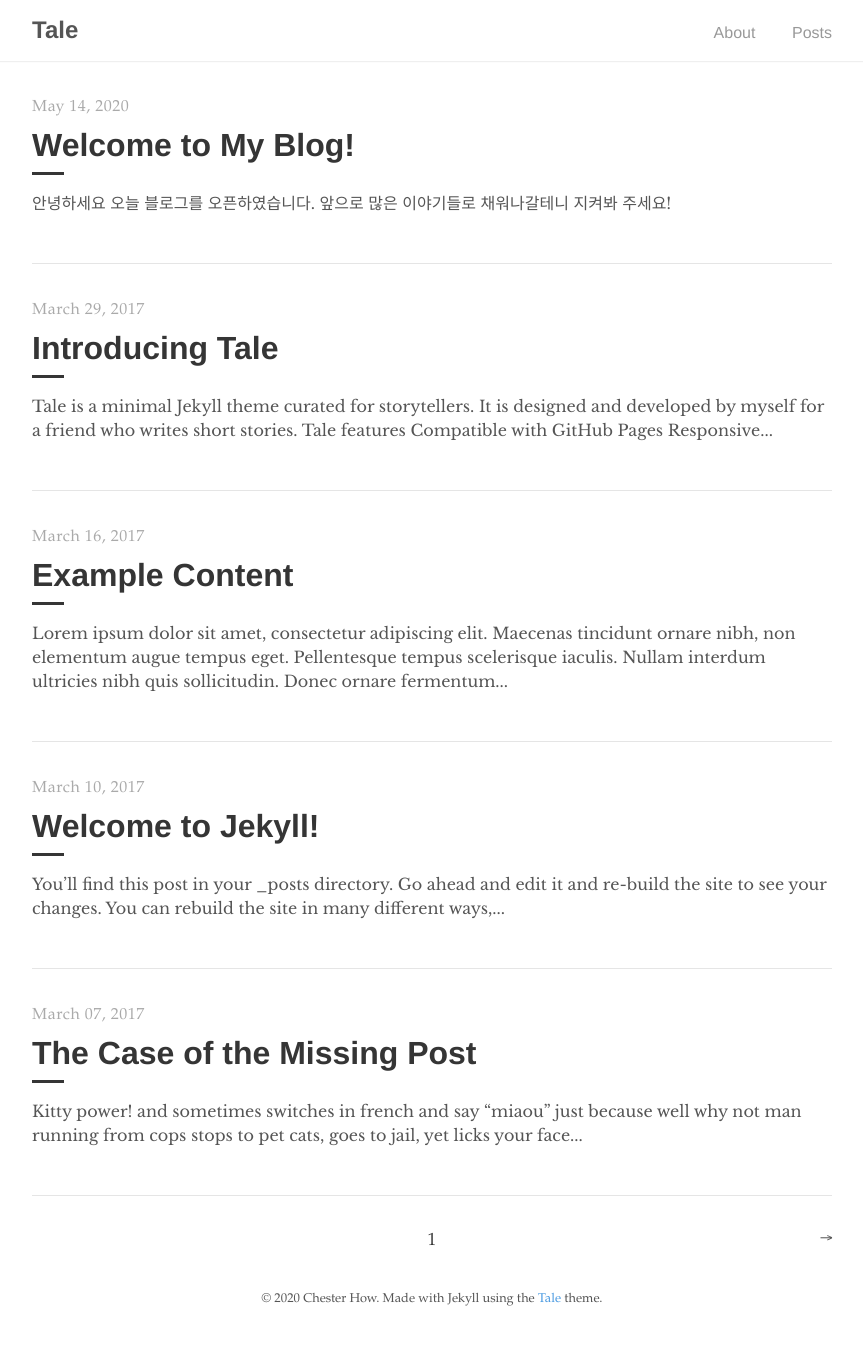
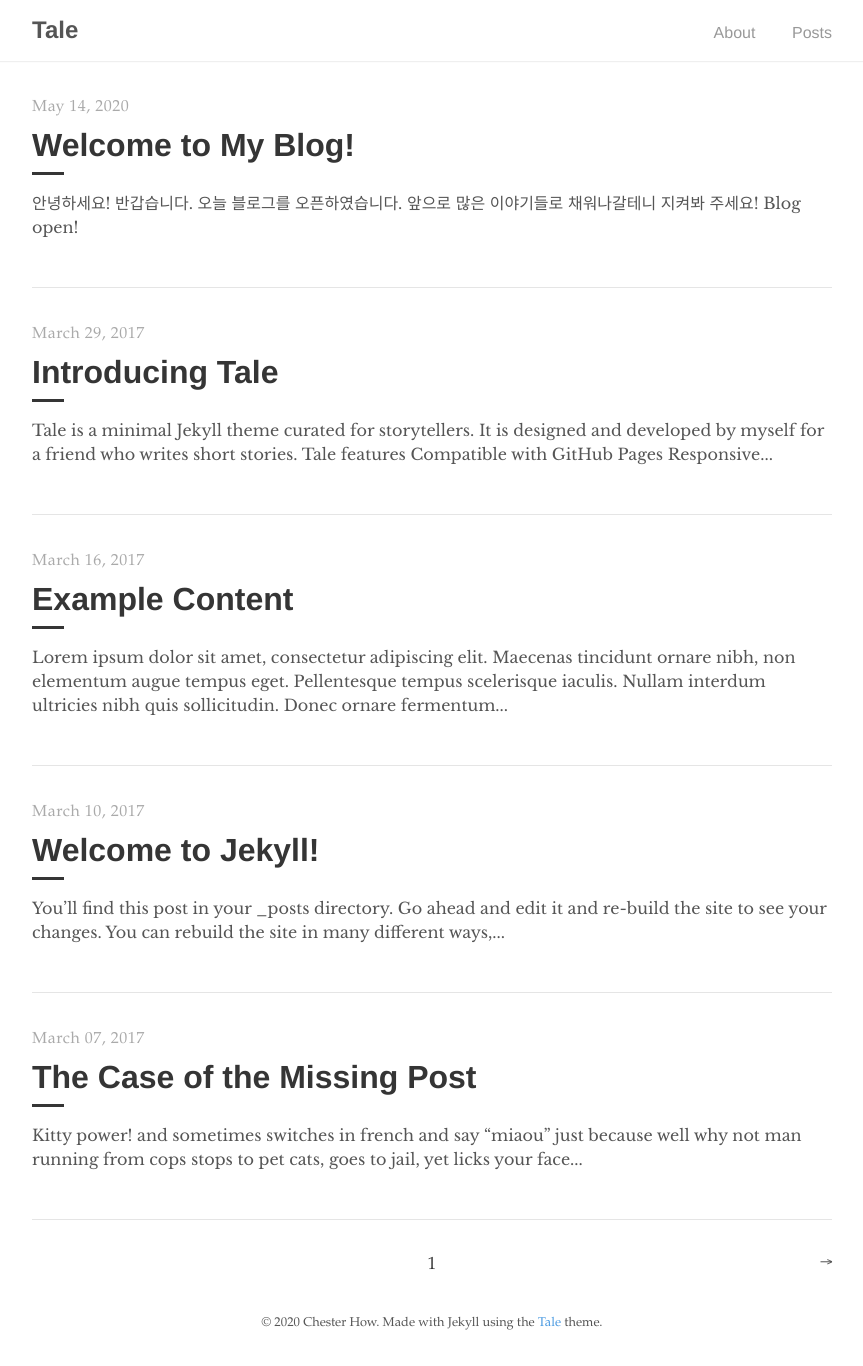
Before and after one commit to ryuqae/ryuqae.github.io, a Jekyll site: the page built from index.html, in a window 1280 px wide. Shown: the whole page, without its empty margins (208-1071 px from the left). Built offline with Jekyll 4.4.1, drawn with Linux system fonts in a browser that asks for light colours; the list of posts is cut into pages by our own code; before the commit the page ends 1342 px from its top, so only the background shows below that.

Commit message:
edit posting

```diff
--- a/_posts/2020-05-14-blog-open.md
+++ b/_posts/2020-05-14-blog-open.md
@@ -4,5 +4,13 @@ title: "Welcome to My Blog!"
 author: "Jeongwoo"
 ---
 
-<h1>안녕하세요</h1>
-<body>오늘 블로그를 오픈하였습니다. 앞으로 많은 이야기들로 채워나갈테니 지켜봐 주세요!</body>
+안녕하세요! 반갑습니다.
+오늘 블로그를 오픈하였습니다. 앞으로 많은 이야기들로 채워나갈테니 지켜봐 주세요!
+
+* * *
+
+
+
+![instagram](https://www.instagram.com/static/images/web/mobile_nav_type_logo.png/735145cfe0a4.png)
+
+- [x] Blog open!
```
